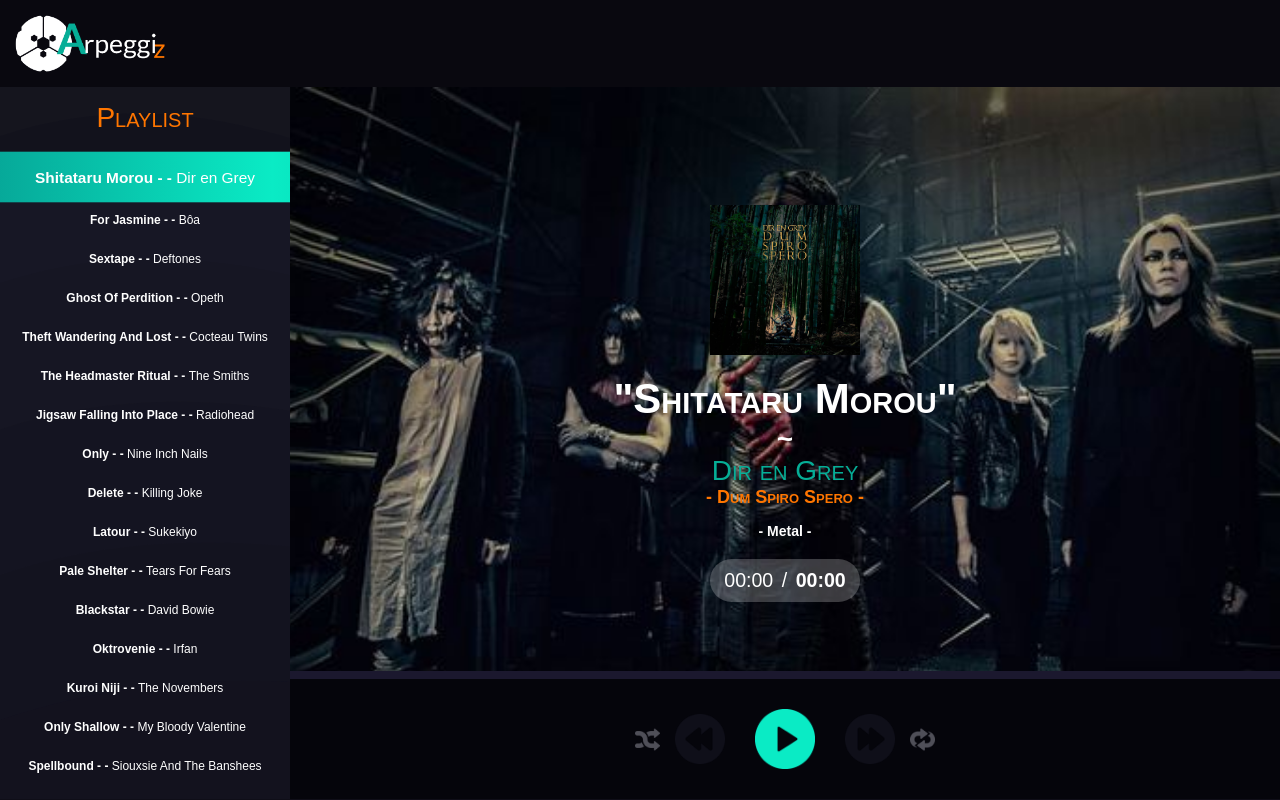
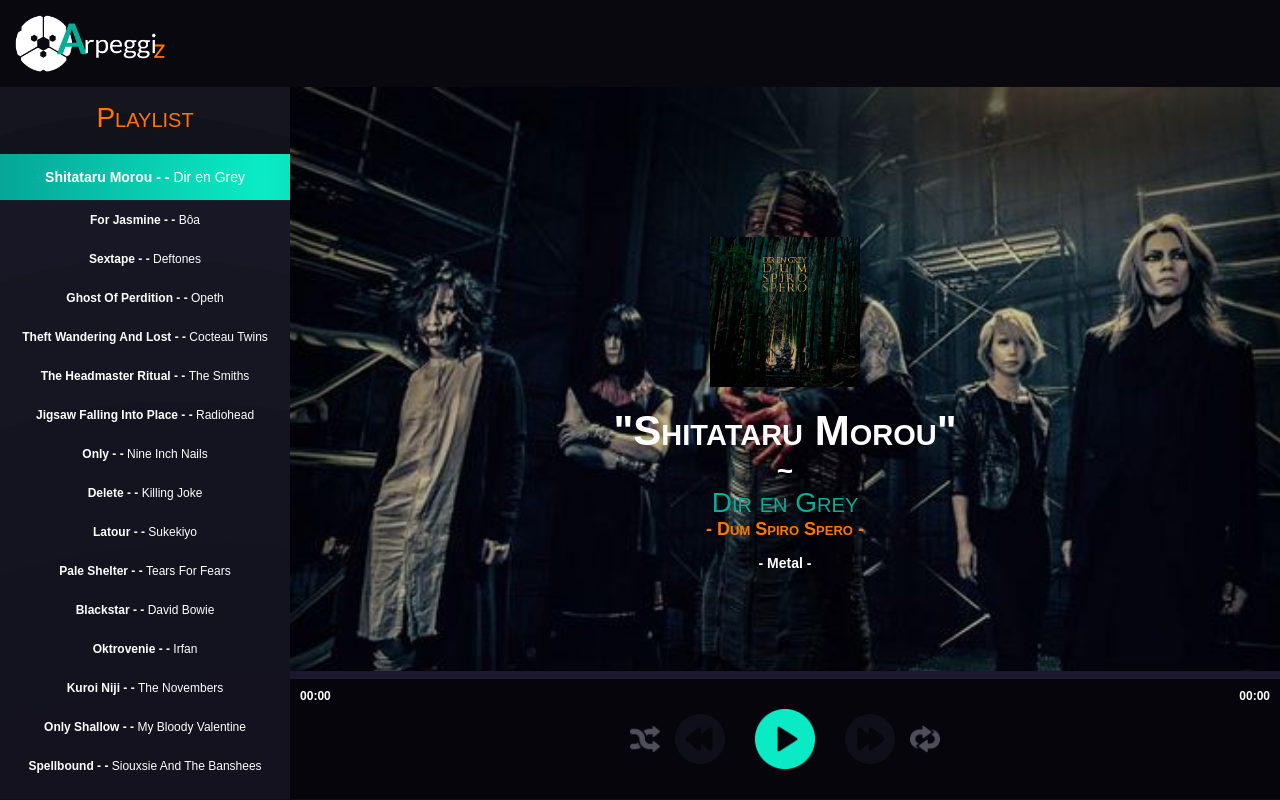
Before and after one commit to cassandra645/arpeggiz, a Vue app: page / in a window 1280 px wide. Built offline with nearby package versions, Linux system fonts and the light colour scheme.

Commit message:
Move timers to controls-panel, dynamic color change of timer-current, add hover effect on progressBar

```diff
--- a/src/App.vue
+++ b/src/App.vue
@@ -14,9 +14,6 @@
                 <div class="artist">{{ current.artist }}</div>
                 <div class="album"> - {{ current.album }} - </div>
                 <div class="style">- {{ current.style }} -</div>
-                <div class="timer">
-                  <div class="timer-current">{{ turnSecondsToMinutes (player.currentTime) }}</div> / <div class="timer-duration">{{ turnSecondsToMinutes (player.duration) }}</div>
-                </div>
               </div>
           </div>
         </section>
@@ -25,17 +22,21 @@
           <div class="progress-bar-slider"></div>
           </div>
         </div>
-        <section class="controls">
-          <img @click="shuffle" class="option shuffle" src="./assets/logos/shuffle.png" alt="shuffle controller icon">
-          <img @click="previous" class="prev control" src="./assets/logos/previous.png" alt="previous controller icon">
-          <img v-if="!isPlaying" @click="play" class="play control" src="./assets/logos/play.png" alt="play controller icon">
-          <img v-else @click="pause" class="pause control" src="./assets/logos/pause.png" alt="pause controller icon">
-          <img  @click="next" class="next control" src="./assets/logos/next.png" alt="next controller icon">
-          <img  @click="repeat" class="option repeat" src="./assets/logos/repeat.png" alt="repeat controller icon">
+        <section class="controls-panel">
+          <div :style="{color: timerColor}" class="timer-current">{{ turnSecondsToMinutes (player.currentTime) }}</div>
+          <div class="controls">
+            <img @click="shuffle" class="shuffle" src="./assets/logos/shuffle.png" alt="shuffle controller icon">
+            <img @click="previous" class="prev control" src="./assets/logos/previous.png" alt="previous controller icon">
+            <img v-if="!isPlaying" @click="play" class="play control" src="./assets/logos/play.png" alt="play controller icon">
+            <img v-else @click="pause" class="pause control" src="./assets/logos/pause.png" alt="pause controller icon">
+            <img  @click="next" class="next control" src="./assets/logos/next.png" alt="next controller icon">
+            <img  @click="repeat" class="repeat" src="./assets/logos/repeat.png" alt="repeat controller icon">
+          </div>
+          <div class="timer-duration">{{ turnSecondsToMinutes (player.duration) }}</div>
         </section>
       </div>
       <section class="playlist scrollbar">
-        <h3>Playlist</h3>
+        <h3 class="playlist-title">Playlist</h3>
         <button v-for="song in songs" :key="song.src" @click="play(song)" :class="(song.src == current.src) ? 'song playing' : 'song'">
           {{ song.title }} - - <span class="artist-playlist">{{ song.artist }}</span>
         </button>
@@ -54,6 +55,7 @@
       isPlaying: false,
       progressBarWidth: "",
       progressBarColor: "",
+      timerColor: "",
       fraction: "",
       percent: "",
       player: new Audio(),
@@ -261,9 +263,11 @@
         this.progressBarWidth = this.percent + '%';
         if(this.isPlaying === true) {
           this.progressBarColor = "#0aebc5";
+          this.timerColor = "#0aebc5"
         }
         else {
-          this.progressBarColor = " #ff7600";
+          this.progressBarColor = "#ff7600";
+          this.timerColor = "#ff7600"
         }
       }
     },
@@ -350,6 +354,11 @@
   width: 5px;
   height: 10px;
   background-color: #fff;
+  transition: 0.5 ease-in-out;
+}
+
+.progress-bar:hover {
+  transform: scaleY(1.3);
 }
 
 *
@@ -454,51 +463,19 @@
   margin-top: 15px;
 }
 
-.song-informations .timer {
+/**Controls' appearance */
+.controls-panel {
   display: flex;
-  justify-content: space-around;
-  margin: 0 auto;
-  margin-top: 20px;
-  padding: 10px;
-  color: #b0adc4;
-  background-color:#ffffff3a;
-  border-radius: 50px;
-  font-size: 0.7em;
-  font-weight: normal;
-  width: 150px;
-  color: #fff;
-}
-
-.song-informations .timer-duration {
-  font-weight: bold;
-}
-
-/**Options'appearance */
-.options {
-  display: flex;
-  justify-content: space-around;
-  align-items: center;
-  padding: 20px;
-}
-
-.shuffle, .repeat {
-  width: 30px;
-  height: 30px;
-}
-
-.shuffle:hover, .repeat:hover {
-  filter: brightness(150%);
-  cursor: pointer;
-}
-
-/**Controls' appearance */
-.controls {
-  display: flex;
-  justify-content: center;
+  justify-content: space-between;
   align-items: center;
   padding: 20px 15px;
   background-color: #05050b;
   min-height: 15vh;
+}
+
+.controls {
+  display: flex;
+  align-items: center;
 }
 
 button {
@@ -521,15 +498,42 @@
 .play, .pause{
   width: 80px;
   height: 80px;
+  display: block;
 }
 
 .next, .prev {
   width: 60px;
   height: 60px;
+  display: block;
 }
 
 .next:hover, .prev:hover {
   filter: brightness(150%);
+}
+
+.shuffle, .repeat {
+  width: 30px;
+  height: 30px;
+}
+
+.shuffle:hover, .repeat:hover {
+  filter: brightness(150%);
+  cursor: pointer;
+}
+
+.timer-current, .timer-duration {
+  align-self: flex-start;
+  font-weight: bolder;
+  margin-top: -10px;
+  font-size: 12px;
+}
+
+.timer-current {
+  margin-left: -5px;
+}
+
+.timer-duration {
+  margin-right: -5px;
 }
 
 /**Playlist's appearance */
@@ -542,7 +546,7 @@
   min-height: 89vh;
 }
 
-.playlist h3 {
+.playlist-title {
   color: #ff7600;
   font-size: 28px;
   font-weight: 500;
@@ -579,7 +583,6 @@
   background-size: 200% 200%;
   padding: 15px 30px;
   width: 100%;
-  transform: scale(1.1);
   animation: activateSong 5s ease-in infinite;
 }
 
@@ -588,8 +591,6 @@
   50%{background-position:91% 100%}
   100%{background-position:10% 0%}
 }
-
-
 
 .artist-playlist {
   font-weight: 200;
```
